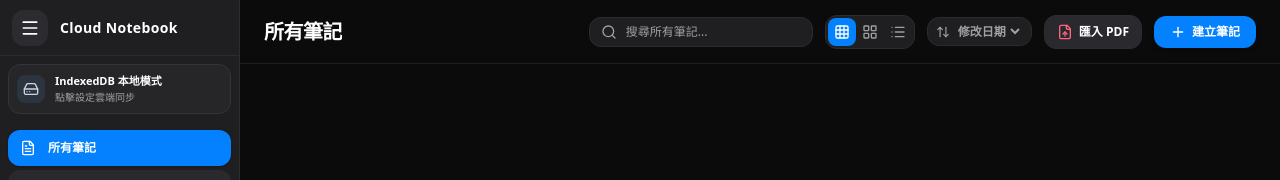
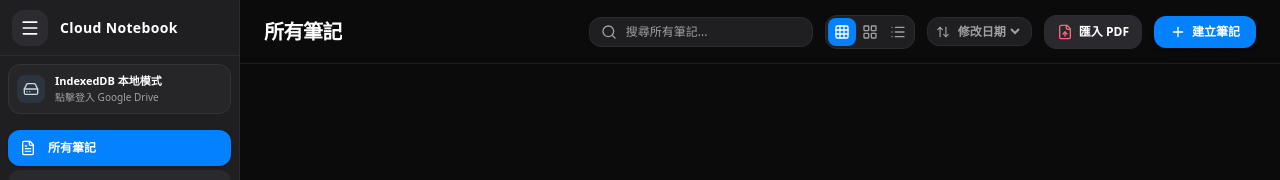
Before and after one commit to garylin89111-hub/cloud-notebook, a React (Vite) app: page / in a window 1280 px wide. Shown: the top 180 px of the page. Built offline with nearby package versions, Linux system fonts and the light colour scheme.

Commit message:
feat: make profile badge display-only when logged in

```diff
--- a/src/components/Sidebar.tsx
+++ b/src/components/Sidebar.tsx
@@ -138,11 +138,11 @@ export const Sidebar: React.FC<SidebarProps> = ({
         {/* Sync Mode Badge Indicator */}
         <div className="p-2">
           <div
-            onClick={user ? onOpenSettings : onConnectGoogle}
-            className={`cursor-pointer rounded-xl bg-slate-100 dark:bg-[#262629] border border-slate-300 dark:border-[#333338] p-2 hover:bg-slate-200 dark:bg-[#2E2E33] transition-colors ${
+            onClick={user ? undefined : onConnectGoogle}
+            className={`${user ? '' : 'cursor-pointer hover:bg-slate-200 dark:hover:bg-[#2E2E33] transition-colors'} rounded-xl bg-slate-100 dark:bg-[#262629] border border-slate-300 dark:border-[#333338] p-2 ${
               isExpanded ? 'flex items-center gap-2.5' : 'flex justify-center'
             }`}
-            title={user ? `Google Drive: ${user.name}` : 'IndexedDB 本地儲存模式'}
+            title={user ? `Google Drive: ${user.name}` : '點擊登入 Google Drive'}
           >
             <div className={`w-7 h-7 rounded-lg flex items-center justify-center shrink-0 ${user ? 'bg-[#0381FE]/20 text-[#0381FE]' : 'bg-slate-700/50 text-slate-300'}`}>
               {user ? <CheckCircle2 className="w-4 h-4" /> : <HardDrive className="w-4 h-4" />}
@@ -153,7 +153,7 @@ export const Sidebar: React.FC<SidebarProps> = ({
                   {user ? user.name : 'IndexedDB 本地模式'}
                 </div>
                 <div className="text-[10px] text-slate-500 dark:text-[#A0A0A0] truncate">
-                  {user ? 'Google Drive 同步中' : '點擊設定雲端同步'}
+                  {user ? 'Google Drive 同步中' : '點擊登入 Google Drive'}
                 </div>
               </div>
             )}
```
